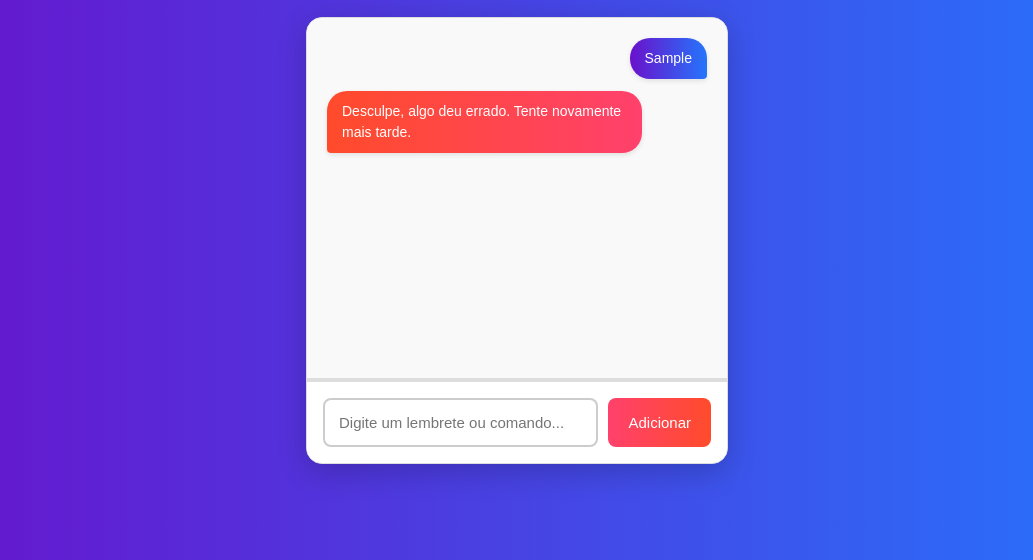
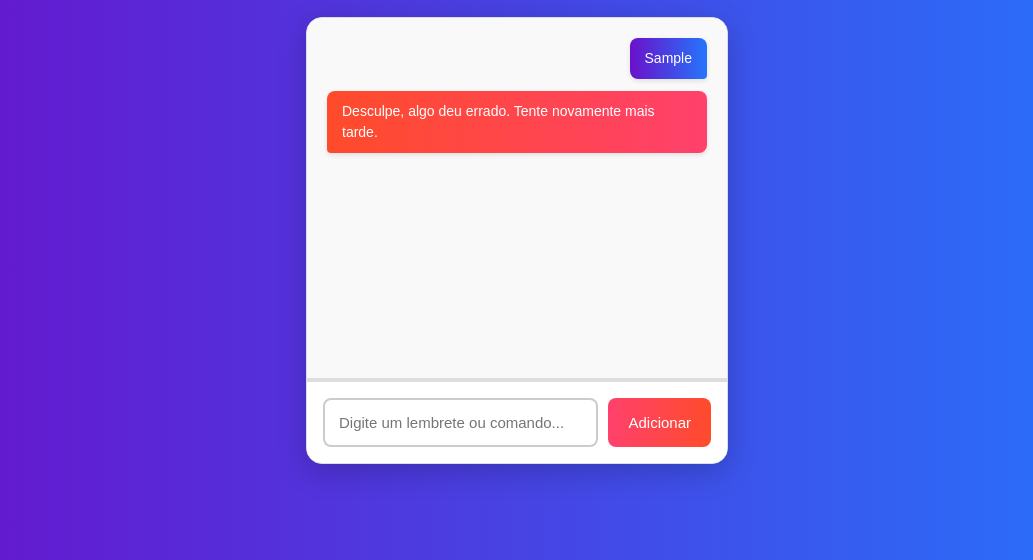
Before and after one commit to devAnnaEliza/chatbot-test, a website: page index.html in a window 1280 px wide. Both pictures are taken after typing "Sample" into the empty fields and a click on the button "Adicionar". Shown: the part 240-800 px from the top of the page, without its empty margins (123-1156 px from the left). Drawn offline with Linux system fonts and the light colour scheme; no server answers.

Commit message:
update css

```diff
--- a/style.css
+++ b/style.css
@@ -1,4 +1,3 @@
-/* Estilo geral */
 body {
   font-family: "Poppins", sans-serif;
   background: linear-gradient(to right, #6a11cb, #2575fc);
@@ -11,7 +10,6 @@ body {
   flex-direction: column;
 }
 
-/* Cabeçalho do chatbot */
 .chatbot-header {
   text-align: center;
   font-size: 28px;
@@ -22,7 +20,6 @@ body {
   color: white;
 }
 
-/* Contêiner principal do chatbot */
 .chatbot-container {
   width: 100%;
   max-width: 420px;
@@ -35,7 +32,6 @@ body {
   border: 1px solid #ddd;
 }
 
-/* Área de mensagens */
 .chatbot-messages {
   height: 320px;
   overflow-y: auto;
@@ -43,15 +39,14 @@ body {
   background-color: #f9f9f9;
   display: flex;
   flex-direction: column;
-  gap: 12px; /* Espaçamento entre as mensagens */
+  gap: 12px;
   border-bottom: 2px solid #ddd;
 }
 
-/* Estilo das mensagens */
 .message {
-  max-width: 75%;
+  max-width: 100%;
   padding: 10px 15px;
-  border-radius: 20px;
+  border-radius: 8px;
   font-size: 14px;
   line-height: 1.5;
   word-wrap: break-word;
@@ -59,25 +54,22 @@ body {
   animation: fadeIn 0.4s forwards;
 }
 
-/* Mensagens do usuário */
 .user-message {
   align-self: flex-end;
-  background: linear-gradient(to right, #6a11cb, #2575fc); /* Azul degradê */
+  background: linear-gradient(to right, #6a11cb, #2575fc);
   color: white;
-  border-bottom-right-radius: 4px; /* Borda inferior direita mais reta */
-  border-top-left-radius: 20px; /* Borda superior arredondada */
+  border-bottom-right-radius: 4px;
+  border-top-left-radius: 8px;
 }
 
-/* Mensagens do bot */
 .bot-message {
   align-self: flex-start;
-  background: linear-gradient(to right, #ff4b2b, #ff416c); /* Vermelho degradê */
+  background: linear-gradient(to right, #ff4b2b, #ff416c);
   color: white;
-  border-bottom-left-radius: 4px; /* Borda inferior esquerda mais reta */
-  border-top-right-radius: 20px; /* Borda superior arredondada */
+  border-bottom-left-radius: 4px;
+  border-top-right-radius: 8px;
 }
 
-/* Caixa de entrada */
 .chatbot-input-container {
   display: flex;
   padding: 16px;
@@ -100,7 +92,6 @@ body {
   box-shadow: 0 0 8px rgba(106, 17, 203, 0.3);
 }
 
-/* Botão de envio */
 .chatbot-send-btn {
   background: linear-gradient(to right, #ff416c, #ff4b2b);
   color: white;
@@ -118,7 +109,6 @@ body {
   transform: scale(1.05);
 }
 
-/* Animação de entrada das mensagens */
 @keyframes fadeIn {
   from {
     opacity: 0;
@@ -130,7 +120,6 @@ body {
   }
 }
 
-/* Responsividade */
 @media (max-width: 480px) {
   .chatbot-container {
     width: 95%;
```
